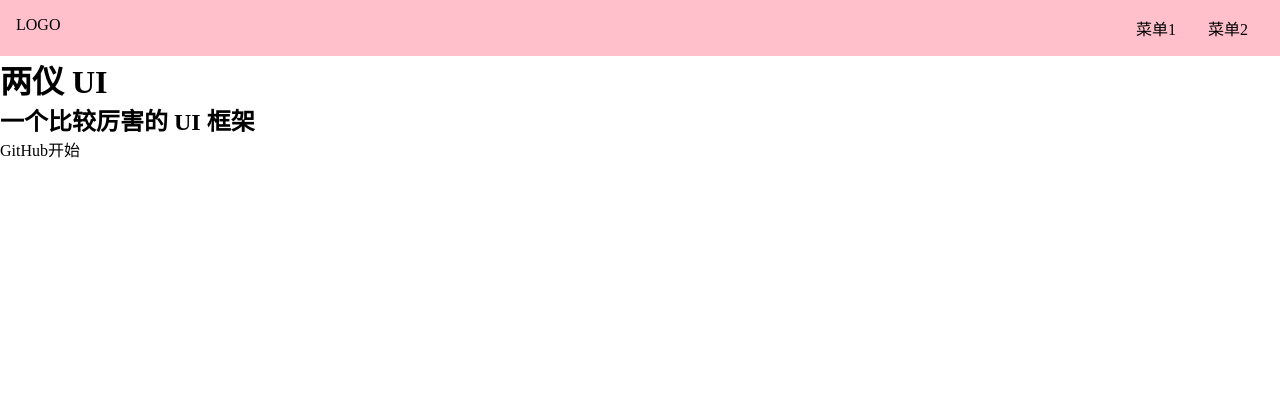
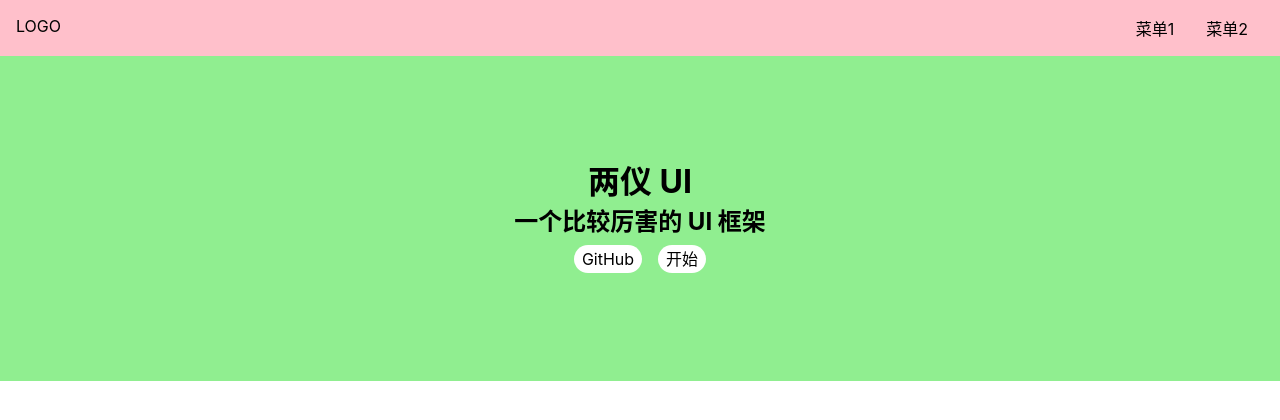
Before and after one commit to PoyapLi/shiki-ui, a Vue app: page /#/ in a window 1280 px wide. Shown: the top 420 px of the page. Built offline with nearby package versions, Linux system fonts and the light colour scheme.

Commit message:
Home 页面的 css

```diff
--- a/src/index.scss
+++ b/src/index.scss
@@ -11,5 +11,11 @@
   color: inherit;
   &:hover {
     border-bottom: 1px solid;
+    cursor: pointer;
   }
 }
+
+body{
+  font-size: 16px;
+  font-family: -apple-system, "Noto Sans", "Helvetica Neue", Helvetica, "Nimbus Sans L", Arial, "Liberation Sans", "PingFang SC", "Hiragino Sans GB", "Noto Sans CJK SC", "Source Han Sans SC", "Source Han Sans CN", "Microsoft YaHei", "Wenquanyi Micro Hei", "WenQuanYi Zen Hei", "ST Heiti", SimHei, "WenQuanYi Zen Hei Sharp", sans-serif;
+}
--- a/src/views/Home.vue
+++ b/src/views/Home.vue
@@ -15,10 +15,30 @@
 <script lang="ts">
 import Topnav from "../components/Topnav.vue";
 export default {
-  components: {Topnav}
+  components: {Topnav},
 }
 </script>
 
 <style lang="scss" scoped>
-
+.banner {
+  padding: 100px 0;
+  display: flex;
+  justify-content: center;
+  align-items: center;
+  flex-direction: column;
+  background: lightgreen;
+  > .actions{
+    padding: 8px 0;
+    a {
+      margin:0 8px;
+      background: #fff;
+      display: inline-block;
+      $h: 28px;
+      height: $h;
+      line-height: $h;
+      border-radius: $h/2;
+      padding: 0 8px;
+    }
+  }
+}
 </style>
```
